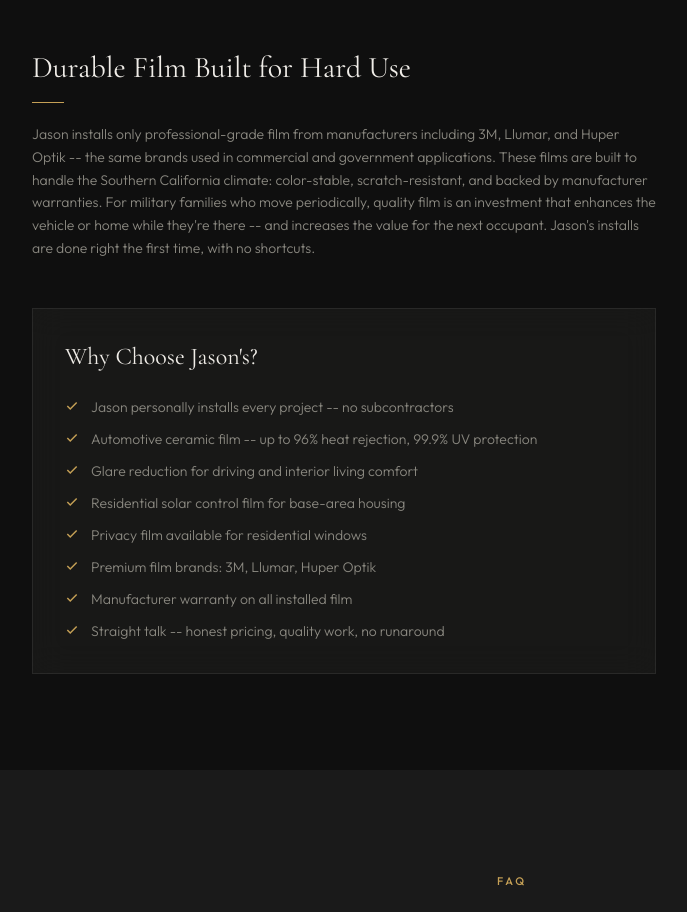
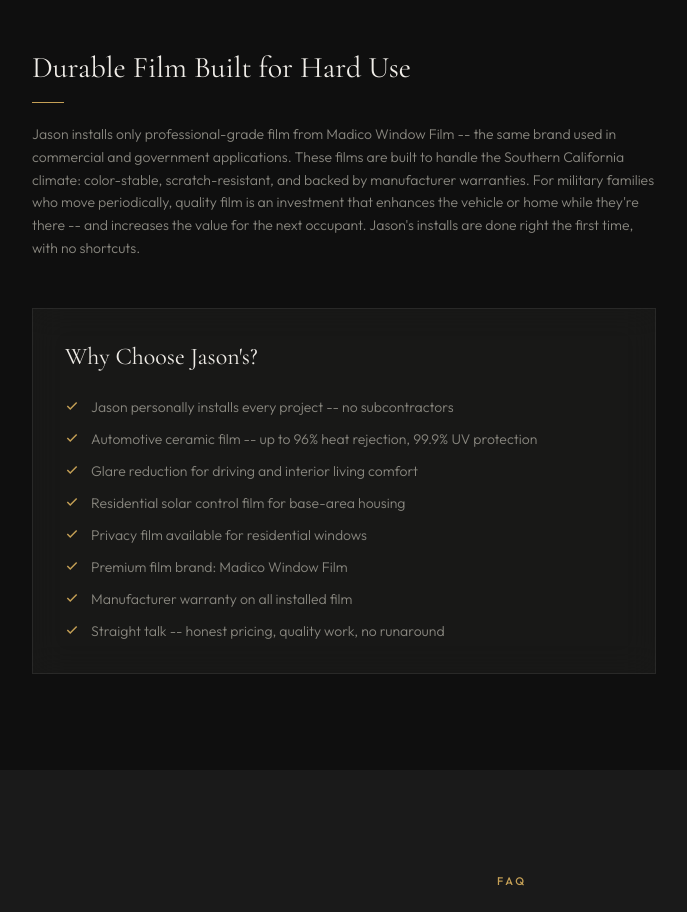
Before and after one commit to Vanceewell/vta-dashboard, a Next.js app in the folder jasons-glass-tint/: page /camp-pendleton-window-tint in a window 1280 px wide. Shown: the part 1748-2660 px from the top of the page, without its empty margins (128-815 px from the left). Built offline with nearby package versions, Linux system fonts and the light colour scheme; no server answers; the database is empty.

Commit message:
Remove CA tint law section; replace 3M/Llumar/Huper Optik with Madico Window Film throughout

```diff
--- a/jasons-glass-tint/src/app/automotive-window-tint/page.tsx
+++ b/jasons-glass-tint/src/app/automotive-window-tint/page.tsx
@@ -32,10 +32,6 @@ export default function Page() {
           heading: "Film Options for Every Automotive Need",
           body: "Not all window film is the same, and the right choice depends on your priorities. Ceramic film is the top tier — it offers the highest heat rejection (up to 96%), maximum UV protection (99.9%), and no signal interference with GPS or cell service. It's also completely color-stable, meaning it won't purple or fade over time. Carbon film provides excellent performance at a slightly lower price point and is a strong choice for most standard vehicles. Standard dyed film is the entry-level option that provides privacy and basic heat reduction. Jason will walk you through all options and recommend the best fit for your vehicle and goals — without upselling you on something you don't need.",
         },
-        {
-          heading: "California Window Tint Laws",
-          body: "California allows tinting on rear side windows and the rear window to any level. The front side windows must allow at least 70% of light through (very light or clear film only). The windshield may only be tinted in a narrow band at the top. Jason knows California's tint laws inside and out and will help you choose a legal configuration that still gives you maximum benefits. He will not install illegal tint and risk a fix-it ticket for his clients.",
-        },
       ]}
       benefits={[
         'Jason installs every automotive tint himself — no subcontractors',
@@ -43,7 +39,7 @@ export default function Page() {
         'Factory-precise installation with no visible edges or bubbles',
         'Full compliance with California window tint laws',
         'All vehicle types: sedans, SUVs, trucks, sports cars, exotics',
-        'Film brands: 3M, Llumar, Huper Optik',
+        'Film brand: Madico Window Film',
         'Manufacturer warranty included',
       ]}
       faqs={[
--- a/jasons-glass-tint/src/app/camp-pendleton-window-tint/page.tsx
+++ b/jasons-glass-tint/src/app/camp-pendleton-window-tint/page.tsx
@@ -38,7 +38,7 @@ export default function Page() {
         },
         {
           heading: "Durable Film Built for Hard Use",
-          body: "Jason installs only professional-grade film from manufacturers including 3M, Llumar, and Huper Optik -- the same brands used in commercial and government applications. These films are built to handle the Southern California climate: color-stable, scratch-resistant, and backed by manufacturer warranties. For military families who move periodically, quality film is an investment that enhances the vehicle or home while they're there -- and increases the value for the next occupant. Jason's installs are done right the first time, with no shortcuts.",
+          body: "Jason installs only professional-grade film from Madico Window Film -- the same brand used in commercial and government applications. These films are built to handle the Southern California climate: color-stable, scratch-resistant, and backed by manufacturer warranties. For military families who move periodically, quality film is an investment that enhances the vehicle or home while they're there -- and increases the value for the next occupant. Jason's installs are done right the first time, with no shortcuts.",
         },
       ]}
       benefits={[
@@ -47,7 +47,7 @@ export default function Page() {
         'Glare reduction for driving and interior living comfort',
         'Residential solar control film for base-area housing',
         'Privacy film available for residential windows',
-        'Premium film brands: 3M, Llumar, Huper Optik',
+        'Premium film brand: Madico Window Film',
         'Manufacturer warranty on all installed film',
         'Straight talk -- honest pricing, quality work, no runaround',
       ]}
--- a/jasons-glass-tint/src/app/commercial-window-tint/page.tsx
+++ b/jasons-glass-tint/src/app/commercial-window-tint/page.tsx
@@ -53,7 +53,7 @@ export default function Page() {
         },
         {
           q: 'Is commercial window film compliant with building codes?',
-          a: "Professional commercial film from manufacturers like 3M and Llumar meets California energy code requirements and building standards. Jason is familiar with local requirements and can advise on compliant specifications.",
+          a: "Professional commercial film from Madico Window Film meets California energy code requirements and building standards. Jason is familiar with local requirements and can advise on compliant specifications.",
         },
         {
           q: 'What types of commercial buildings does Jason tint?',
--- a/jasons-glass-tint/src/app/dana-point-window-tint/page.tsx
+++ b/jasons-glass-tint/src/app/dana-point-window-tint/page.tsx
@@ -57,7 +57,7 @@ export default function Page() {
         },
         {
           q: 'What residential film is best for Dana Point ocean views?',
-          a: "Jason typically recommends neutral solar control film (such as 3M Prestige series) for ocean-view homes — it provides maximum heat and UV rejection with very high visible light transmission, preserving the view clarity that makes coastal homes valuable.",
+          a: "Jason typically recommends neutral solar control film from Madico Window Film for ocean-view homes — it provides maximum heat and UV rejection with very high visible light transmission, preserving the view clarity that makes coastal homes valuable.",
         },
       ]}
       relatedLinks={[
--- a/jasons-glass-tint/src/app/ladera-ranch-window-tint/page.tsx
+++ b/jasons-glass-tint/src/app/ladera-ranch-window-tint/page.tsx
@@ -45,7 +45,7 @@ export default function Page() {
         'Jason personally installs every Ladera Ranch project -- no subcontractors',
         'Solar control film blocks up to 96% heat, 99.9% UV',
         'Residential, automotive, and commercial film available',
-        'Premium film brands: 3M, Llumar, Huper Optik',
+        'Premium film brand: Madico Window Film',
         'Privacy film and safety film also available',
         'Manufacturer warranty on all installed film',
         'Serving South Orange County communities since 1989',
@@ -57,7 +57,7 @@ export default function Page() {
         },
         {
           q: 'What film options are available for Ladera Ranch homes?',
-          a: "Jason installs solar control film (heat and UV rejection), privacy and frost film, and safety/security film. For residential applications, solar control film from 3M and Llumar is the most common choice -- providing heat rejection and UV protection while maintaining a bright interior and neutral exterior appearance.",
+          a: "Jason installs solar control film (heat and UV rejection), privacy and frost film, and safety/security film. For residential applications, solar control film from Madico Window Film is the most common choice -- providing heat rejection and UV protection while maintaining a bright interior and neutral exterior appearance.",
         },
         {
           q: "Does window film affect my home's appearance from the outside?",
--- a/jasons-glass-tint/src/app/safety-film/page.tsx
+++ b/jasons-glass-tint/src/app/safety-film/page.tsx
@@ -38,7 +38,7 @@ export default function Page() {
         },
         {
           heading: "UV Protection Included",
-          body: "Professional safety films from manufacturers like 3M and Llumar include a high level of UV protection — typically 99%+ UV rejection. This is not the primary reason clients choose safety film, but it's a meaningful added benefit: the same installation that reinforces your glass also protects your interiors, furnishings, and flooring from UV fading. For South Orange County homes with significant sun exposure, the UV protection benefit of safety film is real and lasting.",
+          body: "Professional safety films from Madico Window Film include a high level of UV protection — typically 99%+ UV rejection. This is not the primary reason clients choose safety film, but it's a meaningful added benefit: the same installation that reinforces your glass also protects your interiors, furnishings, and flooring from UV fading. For South Orange County homes with significant sun exposure, the UV protection benefit of safety film is real and lasting.",
         },
       ]}
       benefits={[
--- a/jasons-glass-tint/src/app/san-clemente-window-tint/page.tsx
+++ b/jasons-glass-tint/src/app/san-clemente-window-tint/page.tsx
@@ -55,7 +55,7 @@ export default function Page() {
           '40+ years serving San Clemente exclusively',
           'Jason personally installs every project',
           'No subcontractors, no crew turnover',
-          'Premium film brands only — 3M, Llumar, Huper Optik',
+          'Premium film brand — Madico Window Film',
           'Transparent pricing with no hidden fees',
           'Manufacturer warranty on all installed film',
           'Automotive, residential, commercial, and marine',
@@ -63,7 +63,7 @@ export default function Page() {
         faqs={[
           {
             q: "What type of window film does Jason use?",
-            a: "Jason installs only professional-grade film from manufacturers including 3M, Llumar, and Huper Optik. He does not stock or install bargain-bin film. The right film for your project depends on your goals — heat rejection, UV protection, privacy, or aesthetics — and Jason will walk you through the options.",
+            a: "Jason installs only professional-grade film from Madico Window Film. He does not stock or install bargain-bin film. The right film for your project depends on your goals — heat rejection, UV protection, privacy, or aesthetics — and Jason will walk you through the options.",
           },
           {
             q: "How long does automotive window tinting take?",
--- a/jasons-glass-tint/src/app/talega-window-tint/page.tsx
+++ b/jasons-glass-tint/src/app/talega-window-tint/page.tsx
@@ -30,7 +30,7 @@ export default function Page() {
         },
         {
           heading: "HOA Compliance and Exterior Aesthetics",
-          body: "Talega is an HOA community, and exterior modifications — including window film — are subject to approval guidelines. Jason is familiar with the Talega HOA requirements and installs film that meets both performance goals and exterior appearance standards. Professional window film from 3M and Llumar is designed to present a clean, neutral exterior appearance that is indistinguishable from standard glass in most community assessments. Jason can advise on film options that are most likely to be HOA-compliant based on his experience in the community.",
+          body: "Talega is an HOA community, and exterior modifications — including window film — are subject to approval guidelines. Jason is familiar with the Talega HOA requirements and installs film that meets both performance goals and exterior appearance standards. Professional window film from Madico Window Film is designed to present a clean, neutral exterior appearance that is indistinguishable from standard glass in most community assessments. Jason can advise on film options that are most likely to be HOA-compliant based on his experience in the community.",
         },
         {
           heading: "Automotive Tinting for Talega Residents",
--- a/jasons-glass-tint/src/components/FilmBenefitsSection.tsx
+++ b/jasons-glass-tint/src/components/FilmBenefitsSection.tsx
@@ -85,7 +85,7 @@ export default function FilmBenefitsSection() {
           className="text-center mt-14"
         >
           <p className="font-sans text-jgt-muted text-sm mb-6">
-            Jason uses only premium-grade film from manufacturers like 3M, Llumar, and Huper Optik.
+            Jason uses only premium-grade film from Madico Window Film.
             Ask about the right film for your application.
           </p>
           <a href="sms:9494968468" className="btn-gold text-xs px-8 py-4">
```
